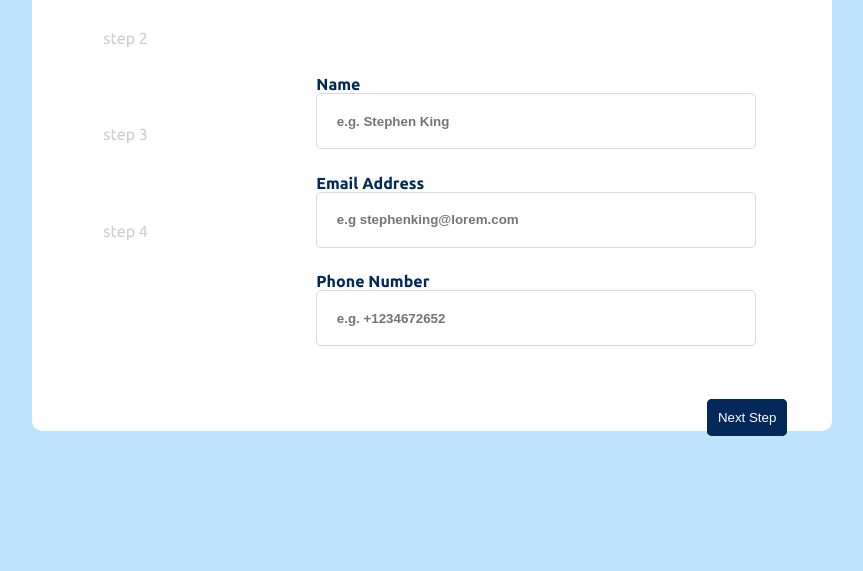
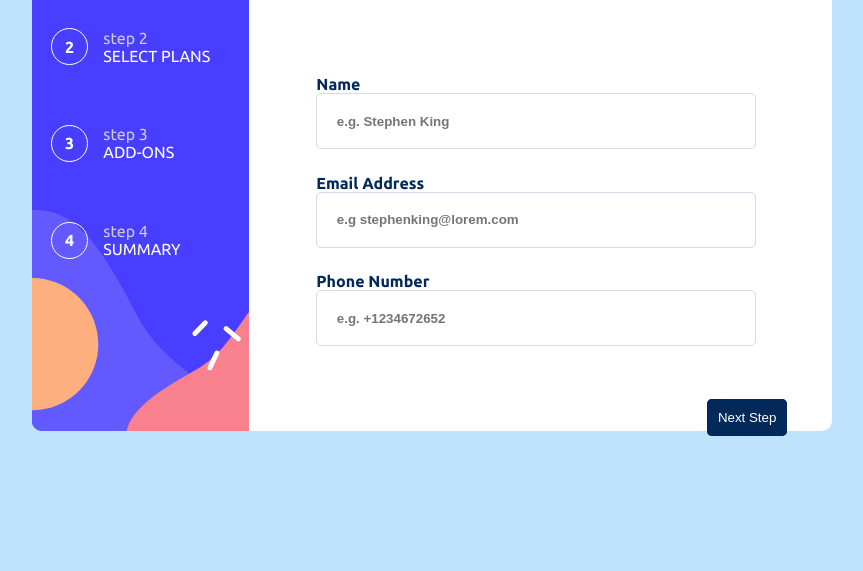
Before and after one commit to viximdi/Frontend-Mentor-Multi-step-form, a plain HTML site: page index.html in a window 1280 px wide. Shown: the part 229-800 px from the top of the page, without its empty margins (208-1071 px from the left). Drawn offline with Linux system fonts and the light colour scheme; a script that the page names is missing.

Commit message:
Update style.css

```diff
--- a/style.css
+++ b/style.css
@@ -30,7 +30,7 @@ main {
 
 #steps-container {
   height: 30%;
-  background: url(./assets/images/bg-sidebar-mobile.svg);
+  background: url(bg-sidebar-mobile.svg);
   background-size: cover;
   background-repeat: no-repeat;
   padding-top: 5%;
@@ -174,7 +174,7 @@ a {
   }
 
   #steps-container {
-    background: url(./assets/images/bg-sidebar-desktop.svg);
+    background: url(bg-sidebar-desktop.svg);
     background-size: cover;
     height: 100%;
     width: 40%;
```
